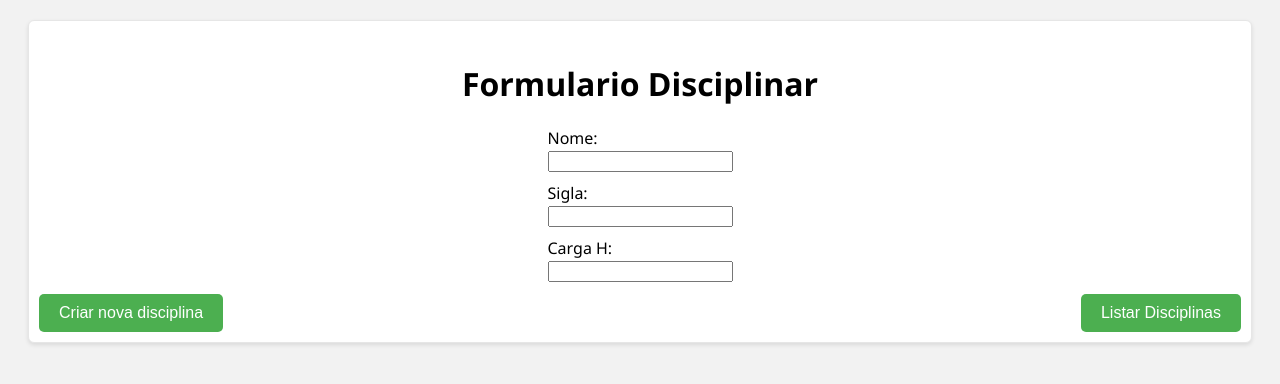
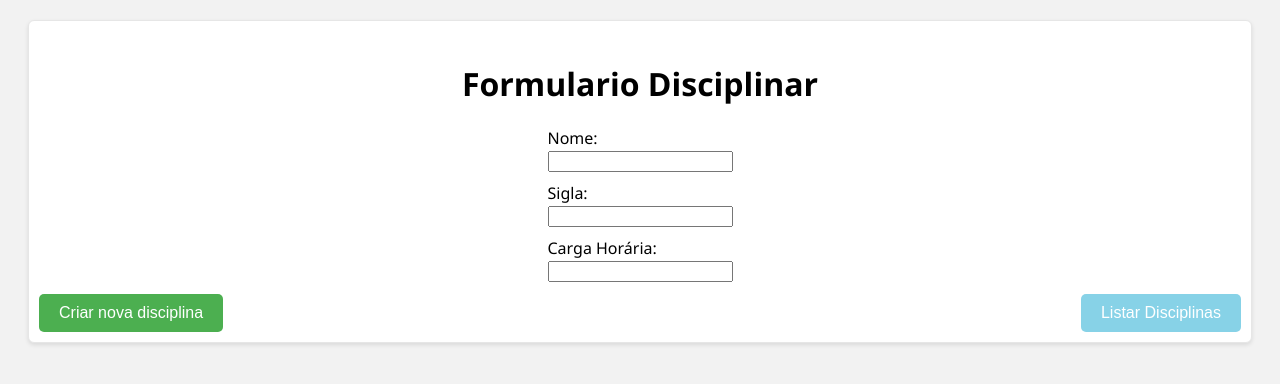
Before and after one commit to DouglasGR99/WEB, a PHP site: page /formularioDisciplina.php in a window 1280 px wide. Shown: the top 384 px of the page. Run offline with PHP 8.4, Linux system fonts and the light colour scheme.

Commit message:
ajustes para css intuitivo

```diff
--- a/aula 5(formulario disciplinar)/css/style.css
+++ b/aula 5(formulario disciplinar)/css/style.css
@@ -61,6 +61,8 @@ label {
     background-color: #f44336;
   }
 
+
+
 .botaoArquivo {
   position: absolute;
   bottom: 10px;
@@ -71,6 +73,7 @@ label {
   position: absolute;
   bottom: 10px;
   right: 10px;
+  background-color: #87d2e7;
 }
 
   /* Tabela */
--- a/aula 5(formulario disciplinar)/formularioDisciplina.php
+++ b/aula 5(formulario disciplinar)/formularioDisciplina.php
@@ -39,7 +39,7 @@
             Sigla: <label>
                 <input type="text" name="sigla">
             </label>
-            Carga H: <label>
+            Carga Horária: <label>
                 <input type="text" name="carga">
             </label>
         </form>
```
